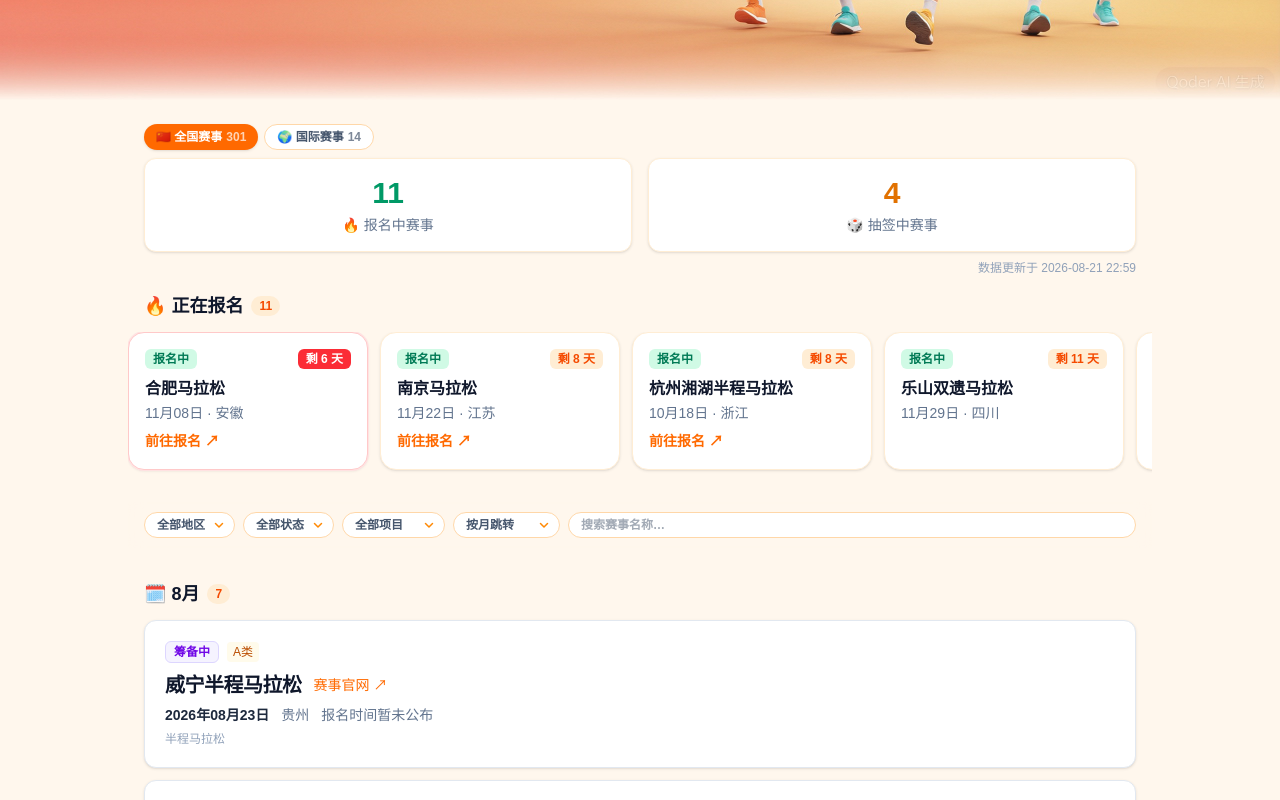
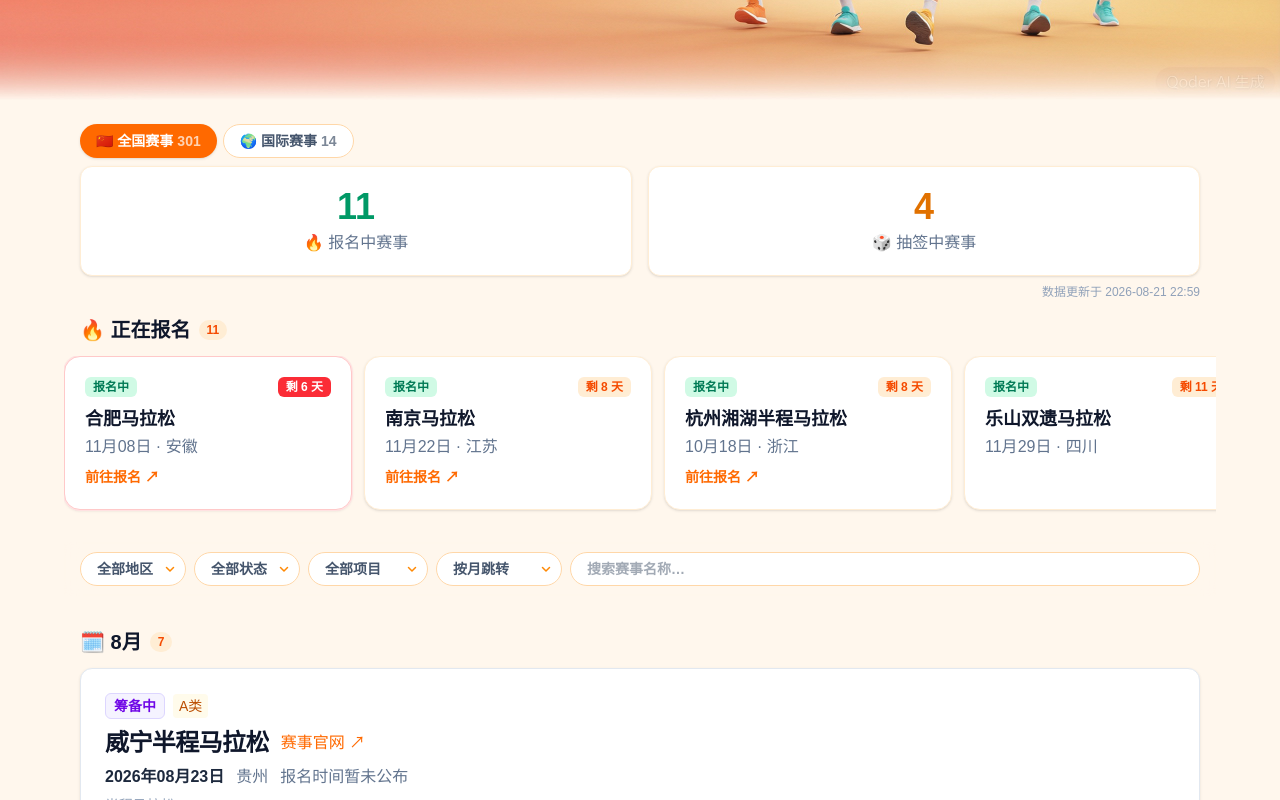
Before and after one commit to shirlytomato/marathon-tracker, a Next.js app: page / in a window 1280 px wide. Shown: the part 420-1220 px from the top of the page. Built offline with nearby package versions, Linux system fonts and the light colour scheme.

Commit message:
style: 大屏适配——内容列加宽至 1152px，桌面端字号/内边距整体放大一档

```diff
--- a/src/components/FilterBar.tsx
+++ b/src/components/FilterBar.tsx
@@ -9,7 +9,7 @@ export interface Filters {
 }
 
 const selectCls =
-  "appearance-none rounded-full border border-orange-200 bg-white py-1 pl-3 pr-7 text-xs font-semibold text-slate-600 focus:border-orange-400 focus:outline-none";
+  "appearance-none rounded-full border border-orange-200 bg-white py-1 pl-3 pr-7 text-xs font-semibold text-slate-600 focus:border-orange-400 focus:outline-none lg:py-1.5 lg:pl-4 lg:pr-8 lg:text-sm";
 
 function Chevron() {
   return (
@@ -91,7 +91,7 @@ export default function FilterBar({ filters, regions, months, monthCounts, onCha
       <input
         type="search" placeholder="搜索赛事名称…" value={filters.keyword}
         onChange={e => onChange({ keyword: e.target.value })}
-        className="min-w-40 flex-1 rounded-full border border-orange-200 bg-white px-3 py-1 text-xs font-semibold text-slate-600 focus:border-orange-400 focus:outline-none"
+        className="min-w-40 flex-1 rounded-full border border-orange-200 bg-white px-3 py-1 text-xs font-semibold text-slate-600 focus:border-orange-400 focus:outline-none lg:px-4 lg:py-1.5 lg:text-sm"
       />
     </div>
   );
--- a/src/components/RaceCard.tsx
+++ b/src/components/RaceCard.tsx
@@ -42,14 +42,14 @@ export default function RaceCard({ race, now }: { race: Race; now: Date }) {
   const dateLabel = `${race.raceDate.slice(5, 7)}月${race.raceDate.slice(8)}日`;
 
   return (
-    <div className={`rounded-xl border bg-white p-5 shadow-sm transition-shadow hover:shadow-md ${
+    <div className={`rounded-xl border bg-white p-5 shadow-sm transition-shadow hover:shadow-md lg:p-6 ${
       urgent ? "border-red-300 ring-1 ring-red-200" : "border-slate-200"
     }`}>
       <div className="flex flex-wrap items-center gap-2">
-        <span className={`rounded-md border px-2 py-0.5 text-xs font-semibold ${st.cls}`}>{st.label}</span>
-        <span className={`rounded px-1.5 py-0.5 text-xs font-medium ${cat.cls}`}>{cat.label}</span>
+        <span className={`rounded-md border px-2 py-0.5 text-xs font-semibold lg:text-sm ${st.cls}`}>{st.label}</span>
+        <span className={`rounded px-1.5 py-0.5 text-xs font-medium lg:text-sm ${cat.cls}`}>{cat.label}</span>
         {race.needLottery && (
-          <span className="rounded-md bg-violet-50 px-2 py-0.5 text-xs font-medium text-violet-700">需抽签</span>
+          <span className="rounded-md bg-violet-50 px-2 py-0.5 text-xs font-medium text-violet-700 lg:text-sm">需抽签</span>
         )}
         {urgent && daysLeft !== null && (
           <span className="ml-auto rounded-md bg-red-50 px-2 py-0.5 text-xs font-bold text-red-600">
@@ -60,17 +60,17 @@ export default function RaceCard({ race, now }: { race: Race; now: Date }) {
 
       {/* 主信息行：赛事名 + 官网 */}
       <div className="mt-2 flex items-center gap-3">
-        <h3 className="truncate text-xl font-bold tracking-tight text-slate-900">{race.name}</h3>
+        <h3 className="truncate text-xl font-bold tracking-tight text-slate-900 lg:text-2xl">{race.name}</h3>
         {race.officialSite && (
           <a href={race.officialSite} target="_blank" rel="noreferrer"
-             className="inline-flex shrink-0 items-center text-sm font-medium text-orange-500 hover:text-orange-600">
+             className="inline-flex shrink-0 items-center text-sm font-medium text-orange-500 hover:text-orange-600 lg:text-base">
             赛事官网 ↗
           </a>
         )}
       </div>
 
       {/* 关键行：比赛日期 · 地点 · 报名截止（跑者最关心的三件事） */}
-      <div className="mt-1.5 flex flex-wrap items-center gap-x-3 gap-y-1 text-sm text-slate-500">
+      <div className="mt-1.5 flex flex-wrap items-center gap-x-3 gap-y-1 text-sm text-slate-500 lg:text-base">
         <span className="font-semibold text-slate-800">
           {race.raceDate.slice(0, 4)}年{dateLabel}
         </span>
@@ -88,7 +88,7 @@ export default function RaceCard({ race, now }: { race: Race; now: Date }) {
 
       {/* 次要信息：弱化一行，无需交互 */}
       {details.length > 0 && (
-        <p className="mt-1.5 text-xs text-slate-400">{details.join(" · ")}</p>
+        <p className="mt-1.5 text-xs text-slate-400 lg:text-sm">{details.join(" · ")}</p>
       )}
     </div>
   );
--- a/src/components/StatsBar.tsx
+++ b/src/components/StatsBar.tsx
@@ -9,9 +9,9 @@ export default function StatsBar({ open, drawing, updatedAt }: {
     <div>
       <div className="grid grid-cols-2 gap-3 sm:gap-4">
         {items.map(i => (
-          <div key={i.label} className="rounded-xl border border-orange-100 bg-white p-3 text-center shadow-sm sm:p-4">
-            <div className={`text-2xl font-bold sm:text-3xl ${i.color}`}>{i.value}</div>
-            <div className="mt-1 text-xs text-slate-500 sm:text-sm">{i.label}</div>
+          <div key={i.label} className="rounded-xl border border-orange-100 bg-white p-3 text-center shadow-sm sm:p-4 lg:p-5">
+            <div className={`text-2xl font-bold sm:text-3xl lg:text-4xl ${i.color}`}>{i.value}</div>
+            <div className="mt-1 text-xs text-slate-500 sm:text-sm lg:text-base">{i.label}</div>
           </div>
         ))}
       </div>
--- a/src/components/Tracker.tsx
+++ b/src/components/Tracker.tsx
@@ -19,7 +19,7 @@ function OpenCard({ race, now }: { race: Race; now: Date }) {
     : null;
   const urgent = daysLeft !== null && daysLeft <= 7;
   return (
-    <div className={`w-60 shrink-0 snap-start rounded-2xl border bg-white p-4 shadow-sm ${
+    <div className={`w-60 shrink-0 snap-start rounded-2xl border bg-white p-4 shadow-sm lg:w-72 lg:p-5 ${
       urgent ? "border-red-200 ring-1 ring-red-100" : "border-orange-100"
     }`}>
       <div className="flex items-center gap-1.5">
@@ -32,8 +32,8 @@ function OpenCard({ race, now }: { race: Race; now: Date }) {
           </span>
         )}
       </div>
-      <h3 className="mt-2 truncate text-base font-bold text-slate-900">{race.name}</h3>
-      <p className="mt-0.5 text-sm text-slate-500">
+      <h3 className="mt-2 truncate text-base font-bold text-slate-900 lg:text-lg">{race.name}</h3>
+      <p className="mt-0.5 text-sm text-slate-500 lg:text-base">
         {race.raceDate.slice(5, 7)}月{race.raceDate.slice(8)}日 · {[race.country === "中国" ? race.province : race.country, race.city].filter(Boolean).join(" ")}
       </p>
       {race.officialSite && (
@@ -132,14 +132,14 @@ export default function Tracker({ races, nowIso }: { races: Race[]; nowIso: stri
         />
       </header>
 
-      <main className="mx-auto mt-6 max-w-5xl px-4 pb-10">
+      <main className="mx-auto mt-6 max-w-6xl px-4 pb-10">
         {/* 国内 / 国际切换：小按钮置于统计卡片上方 */}
         <div className="mb-2 flex gap-1.5">
           {([["domestic", "🇨🇳 全国赛事"], ["international", "🌍 国际赛事"]] as const).map(([k, label]) => (
             <button
               key={k}
               onClick={() => { setTab(k); setFilters(DEFAULT_FILTERS); }}
-              className={`rounded-full px-3 py-1 text-xs font-semibold transition-colors ${
+              className={`rounded-full px-3 py-1 text-xs font-semibold transition-colors lg:px-4 lg:py-1.5 lg:text-sm ${
                 tab === k ? "bg-orange-500 text-white shadow-sm" : "border border-orange-200 bg-white text-slate-600 hover:bg-orange-50"
               }`}
             >
@@ -153,7 +153,7 @@ export default function Tracker({ races, nowIso }: { races: Race[]; nowIso: stri
         {/* 报名雷达：正在报名的赛事置顶 */}
         {openRaces.length > 0 && (
           <section className="mt-4">
-            <h2 className="flex items-center gap-2 text-lg font-bold text-slate-900">
+            <h2 className="flex items-center gap-2 text-lg font-bold text-slate-900 lg:text-xl">
               🔥 正在报名
               <span className="rounded-full bg-orange-100 px-2 py-0.5 text-xs font-semibold text-orange-600">{openRaces.length}</span>
             </h2>
@@ -177,7 +177,7 @@ export default function Tracker({ races, nowIso }: { races: Race[]; nowIso: stri
         {/* 月份分组列表 */}
         {months.map(m => (
           <section key={m} id={`month-${m}`} className="mt-8 scroll-mt-16">
-            <h2 className="flex items-center gap-2 text-lg font-bold text-slate-900">
+            <h2 className="flex items-center gap-2 text-lg font-bold text-slate-900 lg:text-xl">
               🗓️ {Number(m.slice(5))}月
               <span className="rounded-full bg-orange-100 px-2 py-0.5 text-xs font-semibold text-orange-600">{byMonth.get(m)?.length}</span>
             </h2>
@@ -190,7 +190,7 @@ export default function Tracker({ races, nowIso }: { races: Race[]; nowIso: stri
         {/* 已结束赛事：沉底弱展示 */}
         {finished.length > 0 && (
           <section className="mt-10">
-            <h2 className="flex items-center gap-2 text-lg font-bold text-slate-400">
+            <h2 className="flex items-center gap-2 text-lg font-bold text-slate-400 lg:text-xl">
               🏁 已结束
               <span className="rounded-full bg-slate-100 px-2 py-0.5 text-xs font-semibold text-slate-400">{finished.length}</span>
             </h2>
```
